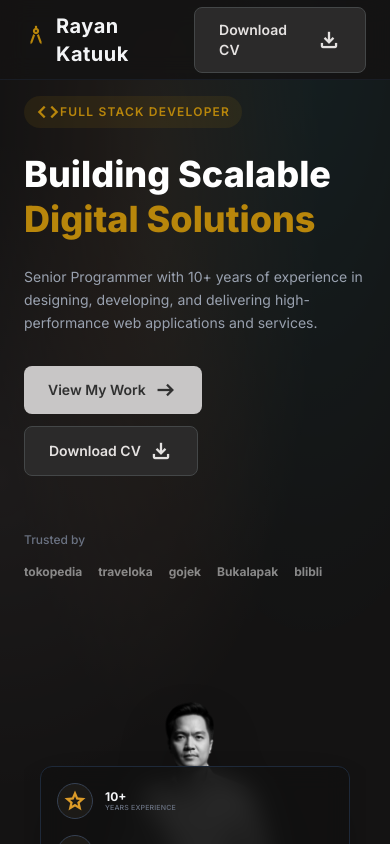
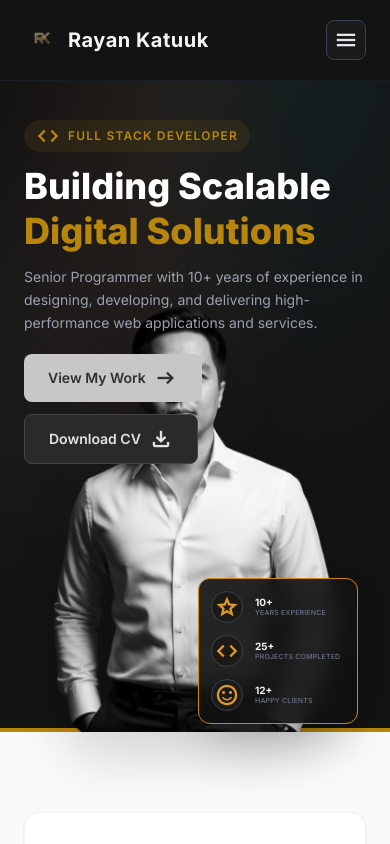
Before and after one commit to rayankatuuk/fullstack-fe, a Next.js app: page / in a window 390 px wide. Shown: the top 844 px of the page. Built offline with nearby package versions, Linux system fonts and the light colour scheme.

Commit message:
feat: add logo images and update Navbar component with responsive menu

```diff
--- a/src/app/layout.tsx
+++ b/src/app/layout.tsx
@@ -14,6 +14,11 @@ const inter = Inter({
 export const metadata: Metadata = {
   title: site.title,
   description: site.description,
+  icons: {
+    icon: "/images/logo-rk.png",
+    shortcut: "/images/logo-rk.png",
+    apple: "/images/logo-rk.png",
+  },
 };
 
 export default function RootLayout({
--- a/src/components/landing/Hero.tsx
+++ b/src/components/landing/Hero.tsx
@@ -25,22 +25,22 @@ export default function Hero({
   secondaryCta,
 }: HeroProps) {
   return (
-    <div className="relative w-full flex flex-col gap-0 pb-0 min-h-[70vh] lg:min-h-[72vh] lg:flex-row lg:items-stretch xl:min-h-[76vh] overflow-hidden">
+    <div className="relative w-full flex flex-col gap-0 pb-0 lg:min-h-[72vh] lg:flex-row lg:items-stretch xl:min-h-[76vh] overflow-visible">
       {/* Left Column - Content (Mobile First) */}
-      <div className="flex flex-col justify-center gap-6 w-full lg:w-2/5 lg:pr-8 pb-10 lg:pb-0">
+      <div className="flex flex-col justify-start lg:justify-center gap-3 sm:gap-5 w-full lg:w-2/5 lg:pr-8 pb-0 lg:pb-0 relative z-10 pt-6 sm:pt-0 ">
         <Badge
           label={availabilityLabel}
           icon={<Icon name="code" className="text-xs text-[#b8860b]" />}
-          className="border-[#b8860b]/30 text-[#b8860b] bg-[#b8860b]/10 uppercase tracking-widest text-xs font-semibold px-3 py-1 w-fit"
+          className="border-[#b8860b]/30 text-[#b8860b] bg-[#b8860b]/10 uppercase tracking-widest text-xs font-semibold px-3 py-1 w-fit gap-2"
         />
 
-        <h1 className="text-4xl font-extrabold leading-tight text-white sm:text-5xl md:text-6xl lg:text-6xl">
+        <h1 className="text-4xl font-extrabold leading-tight text-white sm:text-5xl md:text-6xl lg:text-7xl">
           {headline} <br />
           <span className="text-[#b8860b]">{highlight}</span>
           {headlineSuffix && <span> {headlineSuffix}</span>}
         </h1>
 
-        <p className="max-w-lg text-sm sm:text-base leading-relaxed text-gray-400">
+        <p className="max-w-xl text-sm sm:text-base leading-relaxed text-gray-400">
           {description}
         </p>
 
@@ -60,18 +60,6 @@ export default function Hero({
             className="border-gray-600 text-gray-300 hover:bg-gray-800 px-6 py-3 font-semibold"
           />
         </div>
-
-        {/* Trusted By Section */}
-        <div className="mt-8 lg:mt-12 flex flex-col gap-4 pb-4 lg:pb-0">
-          <span className="text-xs text-gray-500 font-medium">Trusted by</span>
-          <div className="flex flex-wrap items-center gap-4 sm:gap-6 md:gap-8 lg:gap-6 opacity-60 grayscale hover:grayscale-0 transition-all w-full">
-            {site.hero.trustedBy?.map((company, idx) => (
-              <div key={idx} className="flex items-center gap-1 font-bold text-gray-300 text-xs sm:text-sm">
-                {company.name}
-              </div>
-            ))}
-          </div>
-        </div>
       </div>
 
       {/* Right Column - Visual (Desktop Only Portrait) */}
@@ -82,7 +70,7 @@ export default function Hero({
 
         {/* Portrait Stage - full height, bottom-aligned */}
         <div className="pointer-events-none absolute inset-0 flex items-end justify-center pb-30">
-          <div className="relative h-full w-full max-w-4xl">
+          <div className="relative h-full w-full max-w-3xl">
             <Image
               src="/images/rayan.png"
               alt="Profile Picture"
@@ -95,7 +83,7 @@ export default function Hero({
         </div>
 
         {/* Stats Card - Positioned absolutely within desktop container */}
-        <div className="absolute right-6 top-100 -translate-y-1/2 z-20 w-56 rounded-xl border border-yellow-600 bg-[#111111]/85 p-4 shadow-2xl backdrop-blur-md xl:right-10">
+        <div className="absolute right-6 top-100 -translate-y-1/2 z-20 w-56 rounded-xl border border-yellow-600 bg-[#111111]/85 p-4 shadow-2xl backdrop-blur-md xl:right-0">
           {site.hero.stats?.map((stat, idx) => (
             <div key={idx} className={idx === 0 ? "flex items-center gap-4" : "mt-5 flex items-center gap-4"}>
               <div className="flex h-10 w-10 shrink-0 items-center justify-center rounded-full border border-gray-700 bg-[#1c1a17] text-[#dc9b28]">
@@ -112,26 +100,25 @@ export default function Hero({
         </div>
       </div>
 
-      {/* Mobile Portrait Image - proper sizing with center positioning */}
-      <div className="relative w-full lg:hidden min-h-80 sm:min-h-96 md:min-h-112 shrink-0">
+      {/* Mobile Portrait Image + Stats Overlay */}
+      <div className="relative w-full lg:hidden -mt-40 sm:mt-4 ">
+        <div className="relative mx-auto w-full max-w-7xl sm:max-w-md aspect-4/5">
           <Image
             src="/images/rayan.png"
             alt="Profile Picture"
             fill
-          className="object-contain object-center drop-shadow-2xl"
-          sizes="100vw"
-          priority
+            className="object-contain object-bottom drop-shadow-2xl"
+            sizes="(max-width: 640px) calc(100vw - 3rem), (max-width: 1024px) calc(100vw - 6rem), 0px"
           />
 
-        {/* Mobile Stats Card */}
-        <div className="absolute inset-x-4 bottom-4 z-20 rounded-xl border border-gray-800 bg-[#111111]/90 p-4 shadow-2xl backdrop-blur-md">
+          <div className="absolute bottom-2 right-2 sm:bottom-4 sm:right-4 z-10 w-[70%] max-w-40 rounded-xl border border-yellow-600 bg-[#111111]/90 p-3 shadow-2xl backdrop-blur-md">
             {site.hero.stats?.map((stat, idx) => (
-            <div key={idx} className={idx === 0 ? "flex items-center gap-3" : "mt-4 flex items-center gap-3"}>
-              <div className="flex h-9 w-9 shrink-0 items-center justify-center rounded-full border border-gray-700 bg-[#1c1a17] text-[#dc9b28]">
-                <Icon name={stat.icon} className="text-sm" />
+              <div key={idx} className={idx === 0 ? "flex items-center gap-3" : "mt-3 flex items-center gap-3"}>
+                <div className="flex h-8 w-8 shrink-0 items-center justify-center rounded-full border border-gray-700 bg-[#1c1a17] text-[#dc9b28]">
+                  <Icon name={stat.icon} className="text-xs" />
                 </div>
                 <div className="flex flex-col">
-                <span className="text-xs font-bold text-gray-100 leading-tight">{stat.value}</span>
+                  <span className="text-[10px] font-bold text-gray-100 leading-tight">{stat.value}</span>
                   <span className="text-[7px] font-medium uppercase tracking-wide text-gray-500 leading-tight">
                     {stat.label}
                   </span>
@@ -141,5 +128,6 @@ export default function Hero({
           </div>
         </div>
       </div>
+    </div>
   );
 }
--- a/src/components/layout/Navbar.tsx
+++ b/src/components/layout/Navbar.tsx
@@ -1,4 +1,8 @@
+"use client";
+
+import { useState } from "react";
 import Link from "next/link";
+import Image from "next/image";
 import type { NavLink } from "@/data/site";
 import ButtonLink, { ButtonVariant } from "@/components/ui/ButtonLink";
 import Icon from "@/components/ui/Icon";
@@ -16,17 +20,33 @@ export default function Navbar({
   resumeLink,
   resumeVariant = "outline",
 }: NavbarProps) {
+  const [isOpen, setIsOpen] = useState(false);
+
+  const closeMenu = () => setIsOpen(false);
+
   return (
-    <nav className="fixed left-0 top-0 z-50 flex h-20 w-full items-center justify-between border-b border-gray-800/50 bg-[#141313]/90 px-6 backdrop-blur-md md:px-12 lg:px-24">
-      <Link href="/" className="flex items-center gap-2 hover:opacity-80 transition-opacity">
-        <div className="text-[#b8860b] mb-1">
-          {/* Logo icon approximation */}
-          <Icon name="architecture" className="text-3xl" />
+    <nav className="fixed left-0 top-0 z-50 w-full border-b border-gray-800/50 bg-[#141313]/90 backdrop-blur-md">
+      <div className="flex h-20 items-center justify-between px-6 md:px-12 lg:px-24">
+        <Link
+          href="/"
+          className="flex items-center gap-2 hover:opacity-80 transition-opacity"
+          onClick={closeMenu}
+        >
+          <div className="relative h-9 w-9">
+          <Image
+            src="/images/logo-rk.png"
+            alt="Rayan Katuuk logo"
+            fill
+            sizes="36px"
+            className="object-contain"
+            priority
+          />
         </div>
-        <div className="text-xl font-bold text-gray-100 tracking-wide">
+          <div className="text-xl font-bold text-gray-100 tracking-wide leading-none">
             {brand}
           </div>
         </Link>
+
         <div className="hidden items-center gap-8 md:flex">
           {links.map((link) => (
             <Link
@@ -42,6 +62,8 @@ export default function Navbar({
             </Link>
           ))}
         </div>
+
+        <div className="hidden md:block">
           <ButtonLink
             href={resumeLink.href}
             label={resumeLink.label}
@@ -49,6 +71,54 @@ export default function Navbar({
             icon={resumeLink.icon ? <Icon name={resumeLink.icon} className="text-lg" /> : undefined}
             className="px-5 py-2.5 text-sm border-gray-600 text-gray-200 hover:bg-gray-800"
           />
+        </div>
+
+        <button
+          type="button"
+          aria-label={isOpen ? "Close menu" : "Open menu"}
+          aria-expanded={isOpen}
+          aria-controls="mobile-menu"
+          onClick={() => setIsOpen((prev) => !prev)}
+          className="flex h-10 w-10 items-center justify-center rounded-lg border border-gray-700 bg-[#1a1a1a] text-gray-200 hover:bg-gray-800 md:hidden"
+        >
+          <Icon name={isOpen ? "close" : "menu"} className="text-xl" />
+        </button>
+      </div>
+
+      <div
+        id="mobile-menu"
+        className={
+          isOpen
+            ? "md:hidden border-t border-gray-800/60 bg-[#141313]/95 px-6 pb-6 pt-4"
+            : "md:hidden hidden"
+        }
+      >
+        <div className="flex flex-col gap-3">
+          {links.map((link) => (
+            <Link
+              key={link.label}
+              href={link.href}
+              onClick={closeMenu}
+              className={
+                link.isActive
+                  ? "text-[#b8860b] text-sm font-semibold"
+                  : "text-gray-300 text-sm font-medium hover:text-gray-100 transition-colors"
+              }
+            >
+              {link.label}
+            </Link>
+          ))}
+        </div>
+        <div className="mt-5">
+          <ButtonLink
+            href={resumeLink.href}
+            label={resumeLink.label}
+            variant={resumeVariant}
+            icon={resumeLink.icon ? <Icon name={resumeLink.icon} className="text-lg" /> : undefined}
+            className="w-full justify-center px-5 py-2.5 text-sm border-gray-600 text-gray-200 hover:bg-gray-800"
+          />
+        </div>
+      </div>
     </nav>
   );
 }
```
Also changed, not shown: public/images/logo-rk.png (added), public/images/rayan.png. Lines whose indentation alone changed are shown as unchanged.
